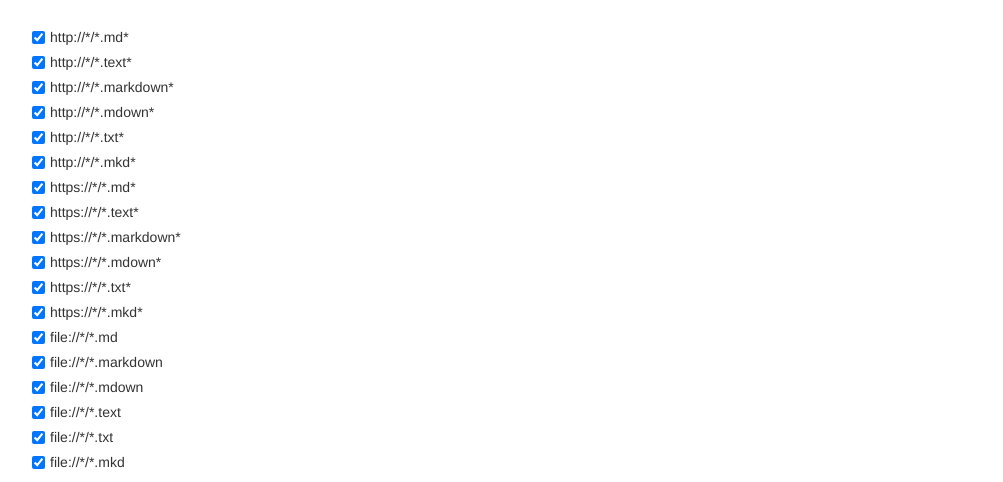
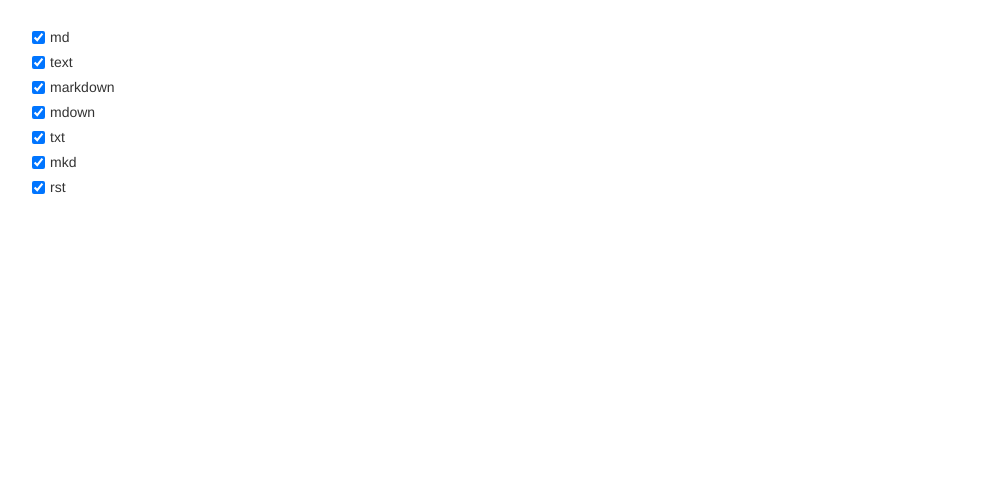
Before and after one commit to volca/markdown-preview, a browser extension: page options.html in a window 1280 px wide. Shown: the part 601-1083 px from the top of the page, without its empty margins (138-1141 px from the left). After the commit the page ends 808 px from the top, so only its background shows below. Drawn offline with Linux system fonts and the light colour scheme.

Commit message:
Fixes #32 rst extension

```diff
--- a/options.html
+++ b/options.html
@@ -67,24 +67,13 @@
         <h2>Supported file extensions</h2>
         </div>
         <p class="cont-exts">
-        <label class="checkbox"><input type="checkbox" value="http://*/*.md*" checked="checked">http://*/*.md*</label>
-        <label class="checkbox"><input type="checkbox" value="http://*/*.text*" checked="checked">http://*/*.text*</label>
-        <label class="checkbox"><input type="checkbox" value="http://*/*.markdown*" checked="checked">http://*/*.markdown*</label>
-        <label class="checkbox"><input type="checkbox" value="http://*/*.mdown*" checked="checked">http://*/*.mdown*</label>
-        <label class="checkbox"><input type="checkbox" value="http://*/*.txt*" checked="checked">http://*/*.txt*</label>
-        <label class="checkbox"><input type="checkbox" value="http://*/*.mkd*" checked="checked">http://*/*.mkd*</label>
-        <label class="checkbox"><input type="checkbox" value="https://*/*.md*" checked="checked">https://*/*.md*</label>
-        <label class="checkbox"><input type="checkbox" value="https://*/*.text*" checked="checked">https://*/*.text*</label>
-        <label class="checkbox"><input type="checkbox" value="https://*/*.markdown*" checked="checked">https://*/*.markdown*</label>
-        <label class="checkbox"><input type="checkbox" value="https://*/*.mdown*" checked="checked">https://*/*.mdown*</label>
-        <label class="checkbox"><input type="checkbox" value="https://*/*.txt*" checked="checked">https://*/*.txt*</label>
-        <label class="checkbox"><input type="checkbox" value="https://*/*.mkd*" checked="checked">https://*/*.mkd*</label>
-        <label class="checkbox"><input type="checkbox" value="file://*/*.md" checked="checked">file://*/*.md</label>
-        <label class="checkbox"><input type="checkbox" value="file://*/*.markdown" checked="checked">file://*/*.markdown</label>
-        <label class="checkbox"><input type="checkbox" value="file://*/*.mdown" checked="checked">file://*/*.mdown</label>
-        <label class="checkbox"><input type="checkbox" value="file://*/*.text" checked="checked">file://*/*.text</label>
-        <label class="checkbox"><input type="checkbox" value="file://*/*.txt" checked="checked">file://*/*.txt</label>
-        <label class="checkbox"><input type="checkbox" value="file://*/*.mkd" checked="checked">file://*/*.mkd</label>
+        <label class="checkbox"><input type="checkbox" value="*://*/*.md*" checked="checked">md</label>
+        <label class="checkbox"><input type="checkbox" value="*://*/*.text*" checked="checked">text</label>
+        <label class="checkbox"><input type="checkbox" value="*://*/*.markdown*" checked="checked">markdown</label>
+        <label class="checkbox"><input type="checkbox" value="*://*/*.mdown*" checked="checked">mdown</label>
+        <label class="checkbox"><input type="checkbox" value="*://*/*.txt*" checked="checked">txt</label>
+        <label class="checkbox"><input type="checkbox" value="*://*/*.mkd*" checked="checked">mkd</label>
+        <label class="checkbox"><input type="checkbox" value="*://*/*.rst*" checked="checked">rst</label>
         </p>
     </section>
 
```
Also changed, not shown: manifest.json.
